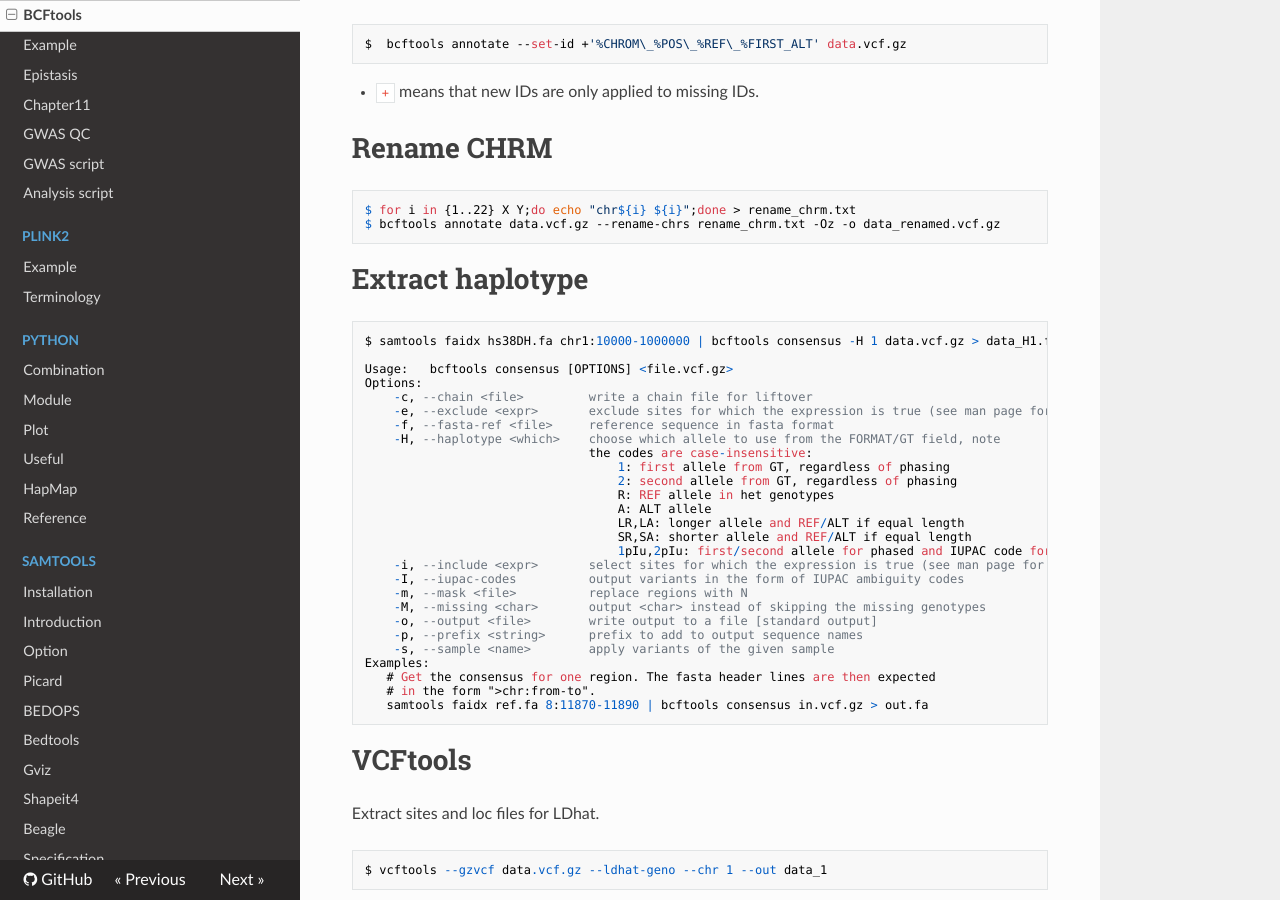
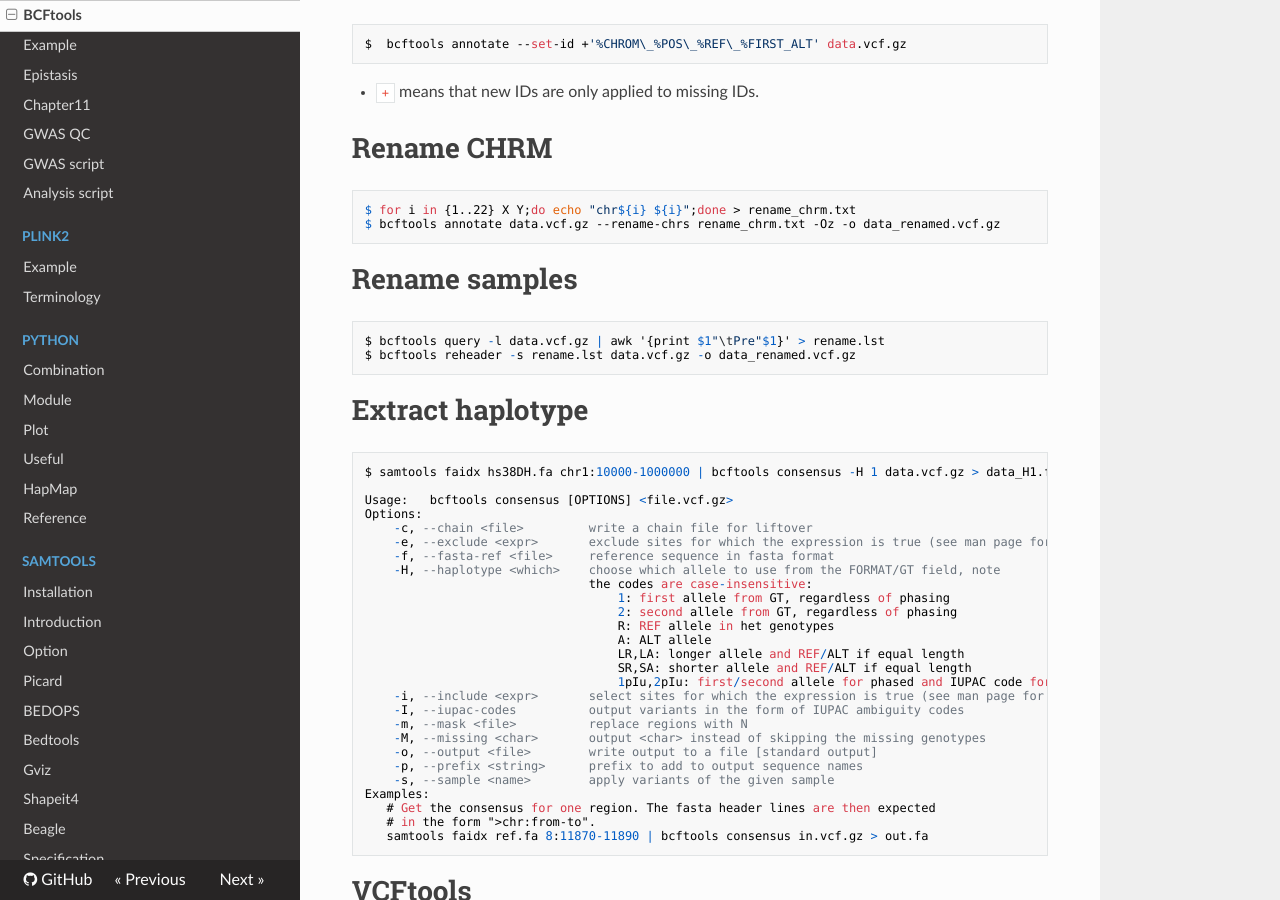
Before and after one commit to WonyoungCho/plink, an MkDocs documentation site: the page built from docs/bcftools_mani.md, in a window 1280 px wide and 900 px high, scrolled down 3882 px. Built offline with MkDocs 1.6.1, drawn with Linux system fonts in a browser that asks for light colours; nearby versions of some CDN libraries; old or Windows-style settings are respelled for this version of MkDocs.

Commit message:
Update bcftools_mani.md

````diff
--- a/docs/bcftools_mani.md
+++ b/docs/bcftools_mani.md
@@ -167,6 +167,12 @@
 $ for i in {1..22} X Y;do echo "chr${i} ${i}";done > rename_chrm.txt
 $ bcftools annotate data.vcf.gz --rename-chrs rename_chrm.txt -Oz -o data_renamed.vcf.gz
 ```
+# Rename samples
+```
+$ bcftools query -l data.vcf.gz | awk '{print $1"\tPre"$1}' > rename.lst
+$ bcftools reheader -s rename.lst data.vcf.gz -o data_renamed.vcf.gz
+```
+
 
 # Extract haplotype
 ```
````
